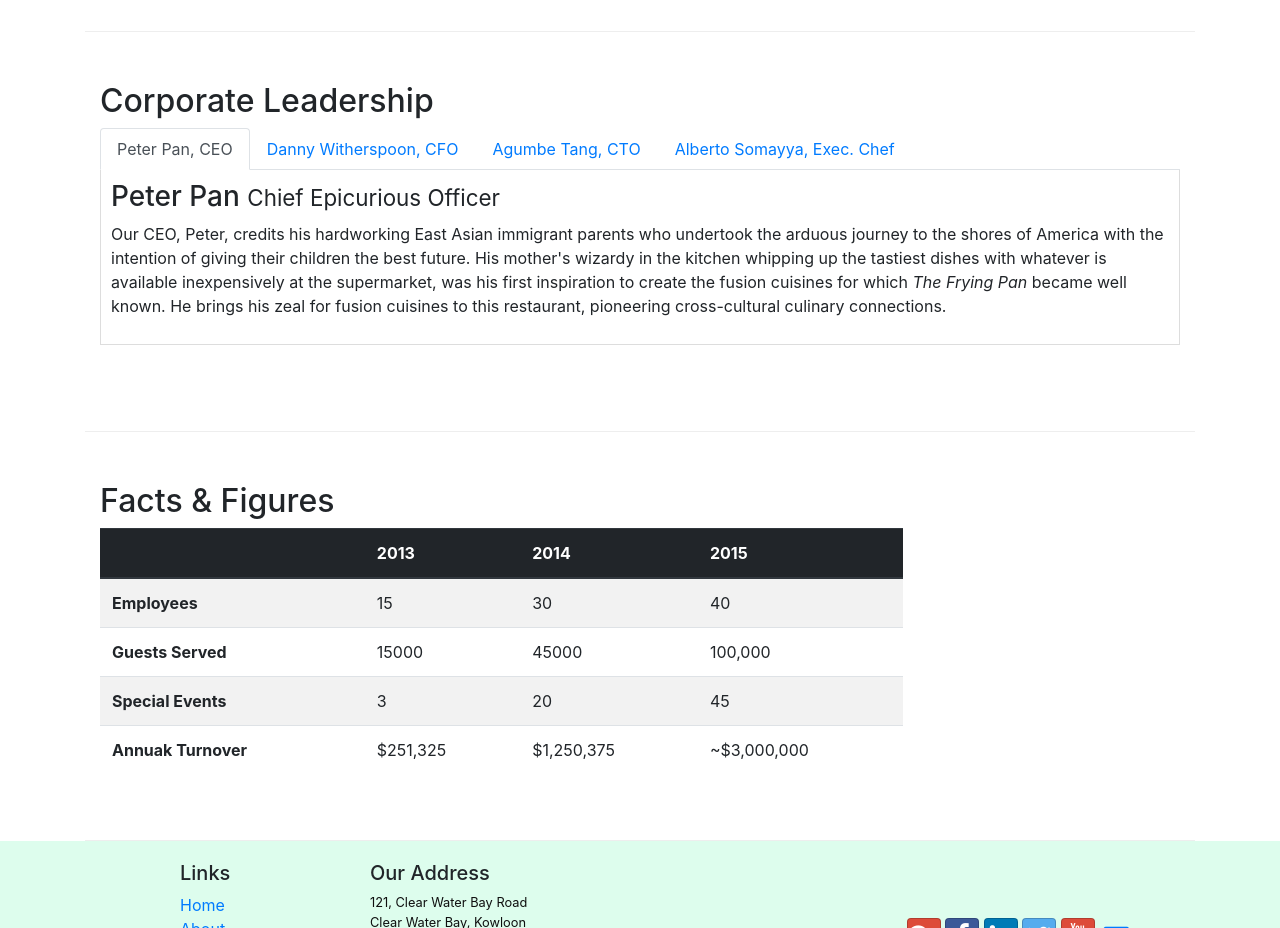
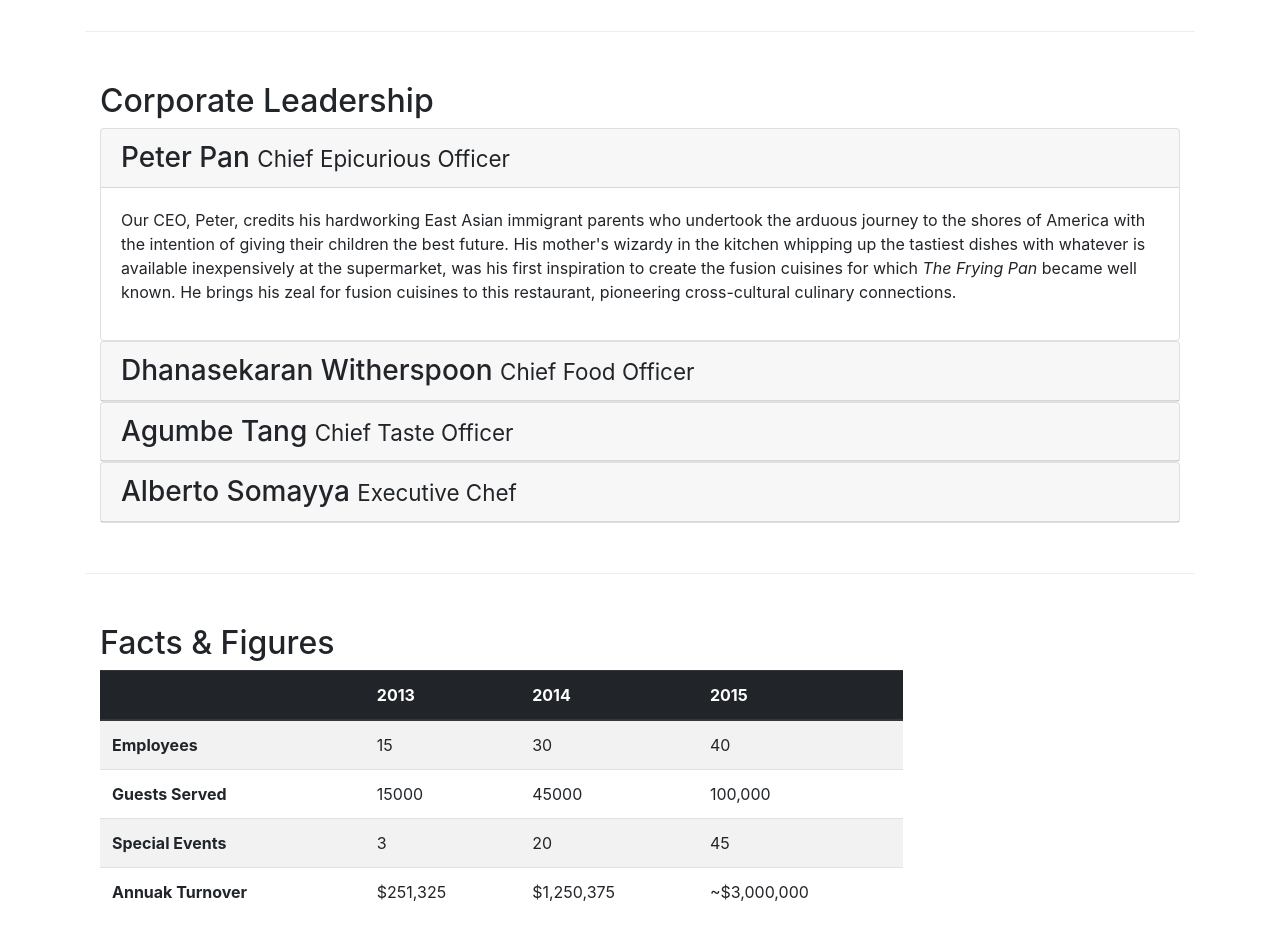
Before and after one commit to aliataf/conFusion, a website: page aboutus.html in a window 1280 px wide. Shown: the part 940-1868 px from the top of the page. Drawn offline with nearby package versions, Linux system fonts and the light colour scheme.

Commit message:
Accordion

```diff
--- a/aboutus.html
+++ b/aboutus.html
@@ -102,45 +102,62 @@
             <div class="col-12">
                 <h2>Corporate Leadership</h2>
 
-                <ul class="nav nav-tabs">
-                    <li class="nav-item">
-                        <a class="nav-link active" href="#peter"
-                            role="tab" data-toggle="tab">Peter Pan, CEO
-                        </a>
-                    </li>
-                    <li class="nav-item">
-                        <a class="nav-link" href="#danny"
-                            role="tab" data-toggle="tab">Danny Witherspoon, CFO
-                        </a>
-                    </li>
-                    <li class="nav-item">
-                        <a class="nav-link" href="#agumbe"
-                            role="tab" data-toggle="tab">Agumbe Tang, CTO
-                        </a>
-                    </li>
-                    <li class="nav-item">
-                        <a class="nav-link" href="#alberto"
-                            role="tab" data-toggle="tab">Alberto Somayya, Exec. Chef
-                        </a>
-                    </li>
-                </ul>
-
-                <div class="tab-content">
-                    <div role="tabpanel" class="tab-pane fade show active" id="peter">
-                        <h3>Peter Pan <small>Chief Epicurious Officer</small></h3>
-                        <p class="d-none d-sm-block">Our CEO, Peter, credits his hardworking East Asian immigrant parents who undertook the arduous journey to the shores of America with the intention of giving their children the best future. His mother's wizardy in the kitchen whipping up the tastiest dishes with whatever is available inexpensively at the supermarket, was his first inspiration to create the fusion cuisines for which <em>The Frying Pan</em> became well known. He brings his zeal for fusion cuisines to this restaurant, pioneering cross-cultural culinary connections.</p>
+                <div id="accordion">
+                    <div class="card">
+                        <div class="card-header" role="tab" id="peterhead">
+                        <h3 class="mb-0">
+                            <a data-toggle="collapse" data-target="#peter">
+                            Peter Pan <small>Chief Epicurious Officer</small>
+                            </a>
+                        </h3>
+                        </div>
+                        <div class="collapse show" id="peter" data-parent="#accordion">
+                            <div class="card-body">
+                                <p class="d-none d-sm-block">Our CEO, Peter, credits his hardworking East Asian immigrant parents who undertook the arduous journey to the shores of America with the intention of giving their children the best future. His mother's wizardy in the kitchen whipping up the tastiest dishes with whatever is available inexpensively at the supermarket, was his first inspiration to create the fusion cuisines for which <em>The Frying Pan</em> became well known. He brings his zeal for fusion cuisines to this restaurant, pioneering cross-cultural culinary connections.</p>
+                            </div>
+                        </div>
                     </div>
-                    <div role="tabpanel" class="tab-pane fade" id="danny">
-                        <h3>Dhanasekaran Witherspoon <small>Chief Food Officer</small></h3>
-                        <p class="d-none d-sm-block">Our CFO, Danny, as he is affectionately referred to by his colleagues, comes from a long established family tradition in farming and produce. His experiences growing up on a farm in the Australian outback gave him great appreciation for varieties of food sources. As he puts it in his own words, <em>Everything that runs, wins, and everything that stays, pays!</em></p>
+                    <div class="card">
+                            <div class="card-header" role="tab" id="dannyhead">
+                            <h3 class="mb-0">
+                                <a class="collapsed" data-toggle="collapse" data-target="#danny">
+                                Dhanasekaran Witherspoon <small>Chief Food Officer</small>
+                                </a>
+                            </h3>
+                        </div>
+                        <div class="collapse" id="danny" data-parent="#accordion">
+                            <div class="card-body">
+                                <p class="d-none d-sm-block">Our CFO, Danny, as he is affectionately referred to by his colleagues, comes from a long established family tradition in farming and produce. His experiences growing up on a farm in the Australian outback gave him great appreciation for varieties of food sources. As he puts it in his own words, <em>Everything that runs, wins, and everything that stays, pays!</em></p>
+                            </div>
+                        </div>
                     </div>
-                    <div role="tabpanel" class="tab-pane fade" id="agumbe">
-                        <h3>Agumbe Tang <small>Chief Taste Officer</small></h3>
-                        <p class="d-none d-sm-block">Blessed with the most discerning gustatory sense, Agumbe, our CTO, personally ensures that every dish that we serve meets his exacting tastes. Our chefs dread the tongue lashing that ensues if their dish does not meet his exacting standards. He lives by his motto, <em>You click only if you survive my lick.</em></p>
+                    <div class="card">
+                            <div class="card-header" role="tab" id="agumbehead">
+                            <h3 class="mb-0">
+                                <a class="collapsed" data-toggle="collapse" data-target="#agumbe">
+                                Agumbe Tang <small>Chief Taste Officer</small>
+                                </a>
+                            </h3>
+                        </div>
+                        <div class="collapse" id="agumbe" data-parent="#accordion">
+                            <div class="card-body">
+                                <p class="d-none d-sm-block">Blessed with the most discerning gustatory sense, Agumbe, our CTO, personally ensures that every dish that we serve meets his exacting tastes. Our chefs dread the tongue lashing that ensues if their dish does not meet his exacting standards. He lives by his motto, <em>You click only if you survive my lick.</em></p>
+                            </div>
+                        </div>
                     </div>
-                    <div role-"tabpanel" class="tab-pane fade" id="alberto">
-                        <h3>Alberto Somayya <small>Executive Chef</small></h3>
-                        <p class="d-none d-sm-block">Award winning three-star Michelin chef with wide International experience having worked closely with whos-who in the culinary world, he specializes in creating mouthwatering Indo-Italian fusion experiences. He says, <em>Put together the cuisines from the two craziest cultures, and you get a winning hit! Amma Mia!</em></p>
+                    <div class="card">
+                            <div class="card-header" role="tab" id="albertohead">
+                            <h3 class="mb-0">
+                                <a class="collapsed" data-toggle="collapse" data-target="#alberto">
+                                Alberto Somayya <small>Executive Chef</small>
+                                </a>
+                            </h3>
+                        </div>
+                        <div class="collapse" id="alberto" data-parent="#accordion">
+                            <div class="card-body">
+                                <p class="d-none d-sm-block">Award winning three-star Michelin chef with wide International experience having worked closely with whos-who in the culinary world, he specializes in creating mouthwatering Indo-Italian fusion experiences. He says, <em>Put together the cuisines from the two craziest cultures, and you get a winning hit! Amma Mia!</em></p>
+                            </div>
+                        </div>
                     </div>
                 </div>
             </div>
--- a/css/styles.css
+++ b/css/styles.css
@@ -44,3 +44,7 @@ body {
 	border-bottom: 1px solid #ddd;
 	padding: 10px;
 }
+
+.card a {
+	cursor: pointer;
+}
```
